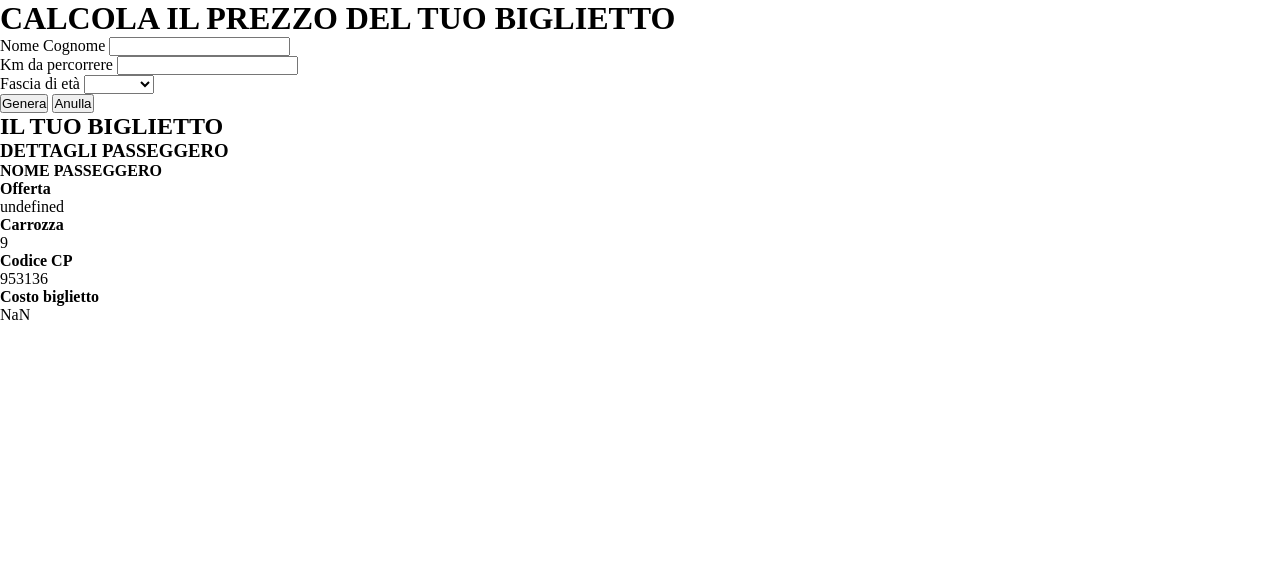
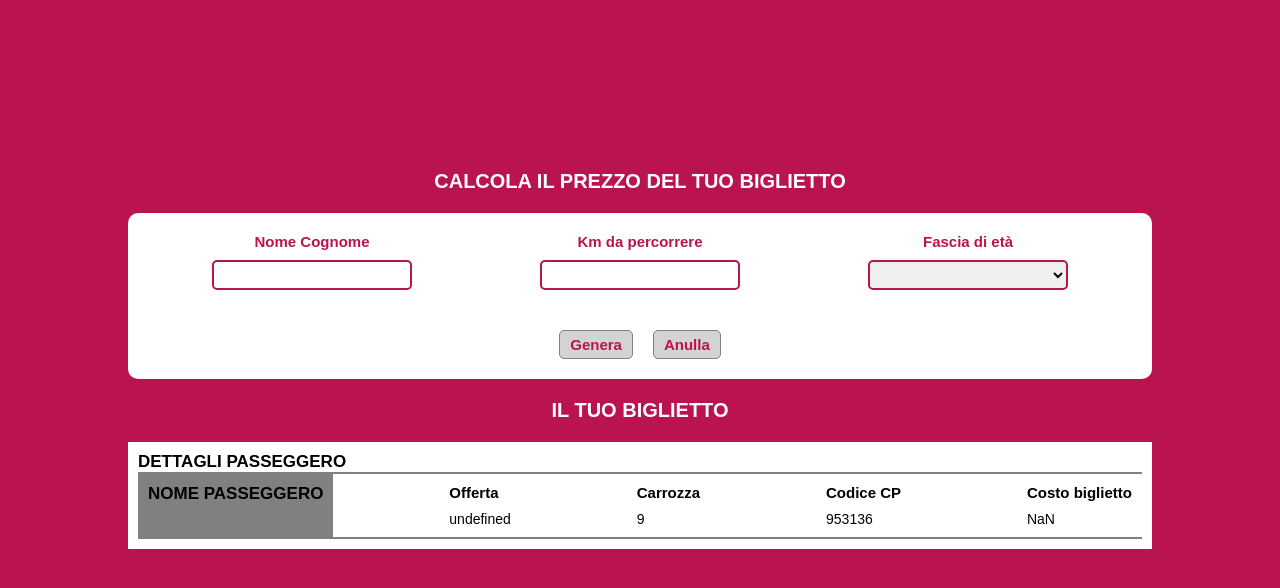
Before and after one commit to SanSciain/js-biglietto-treno-form, a plain HTML site: page index.html in a window 1280 px wide. Both pictures are taken after a click on the button "Genera". Drawn offline with Linux system fonts and the light colour scheme.

Commit message:
Add: all style.css

```diff
--- a/css/style.css
+++ b/css/style.css
@@ -1,6 +1,156 @@
+/* Variables */
+:root {
+    --main-color:#b91450;
+}
 /* Reset */
 *{
     margin: 0;
     padding: 0;
     box-sizing: border-box;
 }
+
+/* Common */
+html {
+    font-size: 62.5%;
+    font-family: Arial, Helvetica, sans-serif;
+}
+
+/* Utility */
+.d-none{
+    display: none;
+}
+
+.fs-2{
+    font-size: 2rem;
+}
+
+.text-center {
+    text-align: center;
+}
+
+.my-2 {
+    margin: 2rem 0;
+}
+
+.p-2{
+    padding: 2rem;
+}
+
+
+/* Main */
+main {
+    background-color: var(--main-color);
+    color: white;
+    height: 100vh;
+    padding: 15rem 0;
+}
+
+
+/* Details */
+.container-details{
+    background-color: white;
+    border-radius: 10px;
+    width: 80%;
+    margin: 0 auto;
+    color: black;
+}
+
+/* Forms */
+.container-forms {
+    display: flex;
+    justify-content: space-around;
+}
+
+.form-item {
+    display: flex;
+    flex-direction: column;
+    align-items: center;
+}
+
+.form-item label {
+    margin-bottom: 1rem;
+    font-size: 1.5rem;
+    font-weight: bold;
+    color: var(--main-color);
+}
+
+.form-item input,
+.form-item select {
+    border: 2px solid var(--main-color);
+    border-radius: 5px;
+    height:30px;
+    width: 200px;
+    text-align: center;
+}
+
+
+/* Buttons */
+.container-btns {
+    display: flex;
+    justify-content: center;
+}
+
+button {
+    background-color: lightgrey;margin: 0 1rem;
+    color: var(--main-color);
+    font-size: 1.5rem;
+    padding: 0.5rem 1rem;
+    font-weight: bold;
+    border-radius: 5px;
+    border: 1px solid grey;
+}
+
+button:hover{
+    border-color: orange;
+}
+
+/* Ticket */
+.container-ticket {
+    background-color: white;
+    width: 80%;
+    margin: 0 auto;
+    color: black;
+    padding: 1rem;
+}
+
+h3 {
+    font-size: 1.7rem;
+    font-weight: bold;
+}
+
+.ticket {
+    border-top: 2px solid grey;
+    border-bottom: 2px solid grey;
+    display: flex;
+    justify-content: space-between;
+    align-items: stretch;
+}
+
+.passenger {
+    background-color: grey;
+    padding: 1rem;
+}
+
+.passenger h4 {
+    font-size: 1.7rem;
+    font-weight: bolder;
+}
+
+.passenger p{
+    font-size: 1.7rem;
+    font-weight: bold;
+}
+
+.sub-ticket {
+    padding: 1rem;
+}
+
+.sub-ticket h4 {
+    font-size: 1.5rem;
+    font-weight: bolder;
+    margin-bottom: 10px;
+}
+
+.sub-ticket p {
+    font-size: 1.4rem;
+}
--- a/index.html
+++ b/index.html
@@ -8,12 +8,12 @@
     <title>js-biglietto-treno-form</title>
 </head>
 <body>
+    <main>
+        <h1 class="fs-2 text-center my-2">CALCOLA IL PREZZO DEL TUO BIGLIETTO</h1>
 
-    <h1>CALCOLA IL PREZZO DEL TUO BIGLIETTO</h1>
+        <div class="container-details">
 
-    <div class="container-check">
-
-        <div class="container-forms">
+            <div class="container-forms p-2">
 
                 <div class="form-item">
                     <label for="user-name">Nome Cognome</label>
@@ -25,7 +25,7 @@
                     <input type="text" name="user-trip" id="user-trip">
                 </div>
 
-            <div class="form-item m-top">
+                <div class="form-item">
                     <label for="user-age">Fascia di età</label>
                     <select name="user-age" id="user-age">
                         <option value=""></option>
@@ -37,14 +37,15 @@
 
             </div>
 
-        <div class="container-btns">
+            <div class="container-btns p-2">
                 <button id="btn-generate">Genera</button>
                 <button id="btn-annul">Anulla</button>
             </div>
 
         </div>
 
-    <h2>IL TUO BIGLIETTO</h2>
+        <div class="d-none" id="hidden">
+            <h2 class="fs-2 text-center my-2">IL TUO BIGLIETTO</h2>
 
             <div class="container-ticket">
                 <h3>DETTAGLI PASSEGGERO</h3>
@@ -53,24 +54,26 @@
                         <h4>NOME PASSEGGERO</h4>
                         <p></p>
                     </div>
-            <div class="offer">
+                    <div class="sub-ticket offer">
                         <h4>Offerta</h4>
                         <p></p>
                     </div>
-            <div class="wagon">
+                    <div class="sub-ticket wagon">
                         <h4>Carrozza</h4>
                         <p></p>
                     </div>
-            <div class="codecp">
+                    <div class="sub-ticket codecp">
                         <h4>Codice CP</h4>
                         <p></p>
                     </div>
-            <div class="price">
+                    <div class="sub-ticket price">
                         <h4>Costo biglietto</h4>
                         <p></p>
                     </div>
                 </div>
             </div>
+        </div>
+    </main>
 
     <script src="js/script.js" type="text/javascript"></script>
 </body>
--- a/js/script.js
+++ b/js/script.js
@@ -40,7 +40,7 @@ btnGenerate.addEventListener("click",
 
         document.querySelector(".offer p").innerHTML = offer;
 
-
+        document.getElementById("hidden").classList.remove("d-none")
 
     }
 )
@@ -54,5 +54,6 @@ btnAnnul.addEventListener("click",
 
         document.getElementById("user-age").value = "";
 
+        document.getElementById("hidden").classList.add("d-none")
     }
 )
```
Lines whose indentation alone changed are shown as unchanged.
